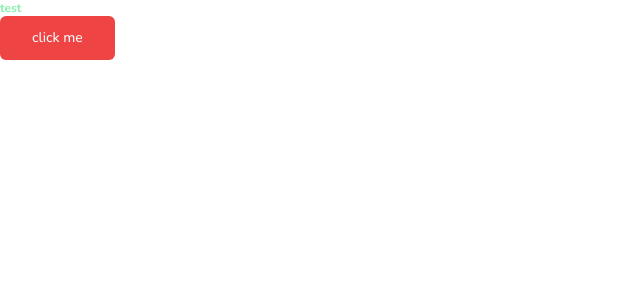
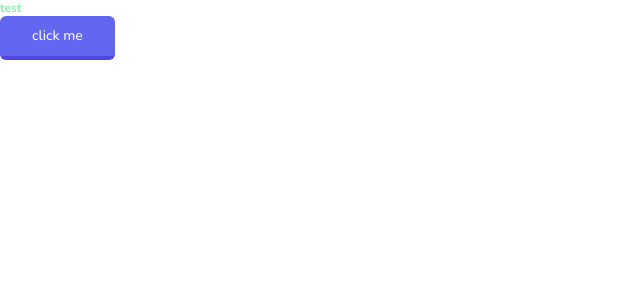
Before and after one commit to Bojackxiang/language-learn, a Next.js app: page / in a window 1280 px wide. Shown: the top 300 px of the page, without its empty margins (0-640 px from the left). Built offline with nearby package versions, Linux system fonts and the light colour scheme.

Commit message:
added different button varient

```diff
--- a/src/app/page.tsx
+++ b/src/app/page.tsx
@@ -5,7 +5,7 @@ export default function Home() {
   return (
     <div>
       <p className="text-green-300 font-bold text-xs">test</p>
-      <Button variant={"destructive"} size={"lg"}> click me </Button>
+      <Button variant={"super"} size={"lg"}>click me</Button>
     </div>
   );
 }
--- a/src/components/ui/button.tsx
+++ b/src/components/ui/button.tsx
@@ -9,15 +9,19 @@ const buttonVariants = cva(
   {
     variants: {
       variant: {
-        default: "bg-primary text-primary-foreground hover:bg-primary/90",
-        destructive:
-          "bg-destructive text-destructive-foreground hover:bg-destructive/90",
-        outline:
-          "border border-input bg-background hover:bg-accent hover:text-accent-foreground",
-        secondary:
-          "bg-secondary text-secondary-foreground hover:bg-secondary/80",
-        ghost: "hover:bg-accent hover:text-accent-foreground",
-        link: "text-primary underline-offset-4 hover:underline",
+        locked: "bg-neutral-200 text-primary-foreground hover:bg-neutral-200/90 border-neutral-400 border-b-4 active:border-b-0",
+        default: "bg-white text-black border-slate-200 border-2 border-b-4 active:border-b-2 hover:bg-slate-100 text-slate-500",
+        primary: "bg-sky-400 text-primary-foreground hover:bg-sky-400/90 border-sky-500 border-b-4 active:border-b-0",
+        primaryOutline: "bg-white text-sky-500 hover:bg-slate-100",
+        secondary: "bg-green-500 text-primary-foreground hover:bg-green-500/90 border-green-600 border-b-4 active:border-b-0",
+        secondaryOutline: "bg-white text-green-500 hover:bg-slate-100",
+        danger: "bg-rose-500 text-primary-foreground hover:bg-rose-500/90 border-rose-600 border-b-4 active:border-b-0",
+        dangerOutline: "bg-white text-rose-500 hover:bg-slate-100",
+        super: "bg-indigo-500 text-primary-foreground hover:bg-indigo-500/90 border-indigo-600 border-b-4 active:border-b-0",
+        superOutline: "bg-white text-indigo-500 hover:bg-slate-100",
+        ghost: "bg-transparent text-slate-500 border-transparent border-0 hover:bg-slate-100",
+        sidebar: "bg-transparent text-slate-500 border-2 border-transparent hover:bg-slate-100 transition-none",
+        sidebarOutline: "bg-sky-500/15 text-sky-500 border-sky-300 border-2 hover:bg-sky-500/20 transition-none"
       },
       size: {
         default: "h-10 px-4 py-2",
@@ -35,7 +39,7 @@ const buttonVariants = cva(
 
 export interface ButtonProps
   extends React.ButtonHTMLAttributes<HTMLButtonElement>,
-    VariantProps<typeof buttonVariants> {
+  VariantProps<typeof buttonVariants> {
   asChild?: boolean
 }
 
```
